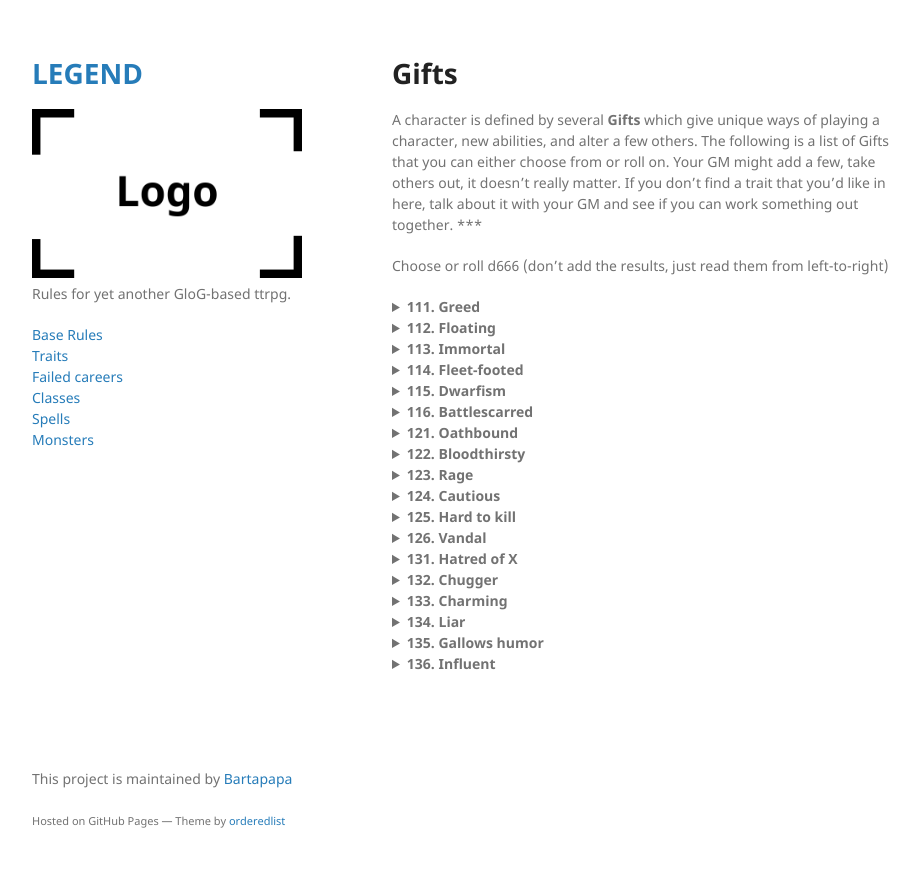
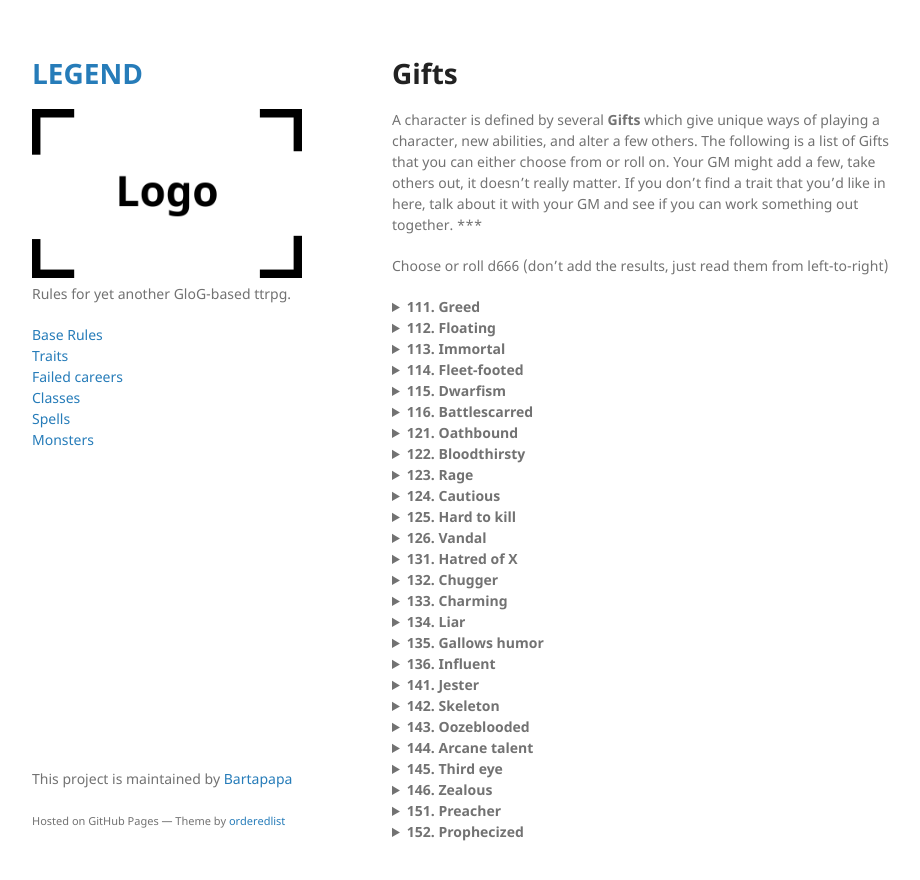
Before and after one commit to Bartapapa/legend, a Jekyll site: the page built from docs/pages/gifts.md, in a window 1280 px wide. Shown: the top 880 px of the page, without its empty margins (178-1098 px from the left). Built offline with Jekyll 4.4.1, drawn with Linux system fonts in a browser that asks for light colours.

Commit message:
Update gifts.md

```diff
--- a/docs/pages/gifts.md
+++ b/docs/pages/gifts.md
@@ -92,10 +91,50 @@ Once per rest, you can tell a lie that isn't obviously false. The people you tel
 
 <details markdown="1">
 <summary><b>135. Gallows humor</b></summary>
-Over lunch, you can tell a dark joke. Roll a general reaction roll. If Uncertain, they heal 1 Wound. If Helpful or Friendly, they heal 1 Wound plus how many Mind Scars you have. In social contexts, you can draw people to you who have similar Mind Scars as you - if you joke around, you're sure to stumble upon at least 1 person with similar issues.
+Over lunch, you can tell a dark joke. Roll a general reaction roll. If Uncertain, your party heals 1 Wound. If Helpful or Friendly, they heal 1 Wound plus how many Mind Scars you have. In social contexts, you can draw people to you who have similar Mind Scars as you - if you joke around, you're sure to stumble upon at least 1 person with similar issues.
 </details>
 
 <details markdown="1">
 <summary><b>136. Influent</b></summary>
 Your name bears influence and power. Most people of your race will recognize you. By flaunting your influence, you can force people to act Helpful towards you, although their initial Reaction towards you degrades by one step. People above you on the social totem pole are unaffected by this.
 </details>
+
+<details markdown="1">
+<summary><b>141. Jester</b></summary>
+You can convince anyone that you're the most or least important person in a group. You can always ask the GM, 'Who's the most important person around here?', and the GM will give you a truthful answer - even if someone else is pretending to be important.
+</details>
+
+<details markdown="1">
+<summary><b>142. Skeleton</b></summary>
+You're a skeleton. Sharp and piercing weapons deal half damage to you, but crushing weapons deal double. You don't need to breathe, or eat, or sleep. People around you will react accordingly to your appearance - generally, the living hate the undead. The dead hate the undead.
+</details>
+
+<details markdown="1">
+<summary><b>143. Oozeblooded</b></summary>
+Portions cut off from your body can still be moved as if guided by you - even if your head is cut off. Over Lunch, you can reattach limbs. If you reattach them the wrong way, it'll be really uncomfortable.
+</details>
+
+<details markdown="1">
+<summary><b>144. Arcane talent</b></summary>
+You start with 1 base Magic die. If lost, you recuperate it if you have a good night's sleep. You can taste and smell magic in the air, as well as magic in objects.
+</details>
+
+<details markdown="1">
+<summary><b>145. Third eye</b></summary>
+You have a grotesque third eye on your forehead. As long as its open and uncovered, you can pre-emptively roll Reaction rolls with people you've never met before that you can see, before interacting with them. If you've interacted with someone, you can tell their current disposition towards you. These values may change depending on context.
+</details>
+
+<details markdown="1">
+<summary><b>146. Zealous</b></summary>
+Over Lunch, instead of eating, you can follow a strange esoteric ritual. Describe it. When you interact with a person of faith for a few minutes, you can immediately tell how strong is their conviction and belief in their faith.
+</details>
+
+<details markdown="1">
+<summary><b>151. Preacher</b></summary>
+When you take an hour to proselytize in a town, you attract 4d6 people. Half of them are interested by what you have to say. A quarter of them resent what you say. There's a 1-in-6 chance that one of these people is enamored by what you have to say, and will gladly join you as a Follower, with a starting Loyalty of 2.
+</details>
+
+<details markdown="1">
+<summary><b>152. Prophecized</b></summary>
+Whenever anyone rolls double '1's or '6's, you may state aloud, 'As the Prophecy foretold'. Doing so, you regain all HP, and the <i>very next</i> 2d6 roll will either be maximized (if previously double '1's) or minimized (if previously double '2's).
+</details>
```
Also changed, not shown: other parts of docs/pages/gifts.md (+0 -1 lines).
